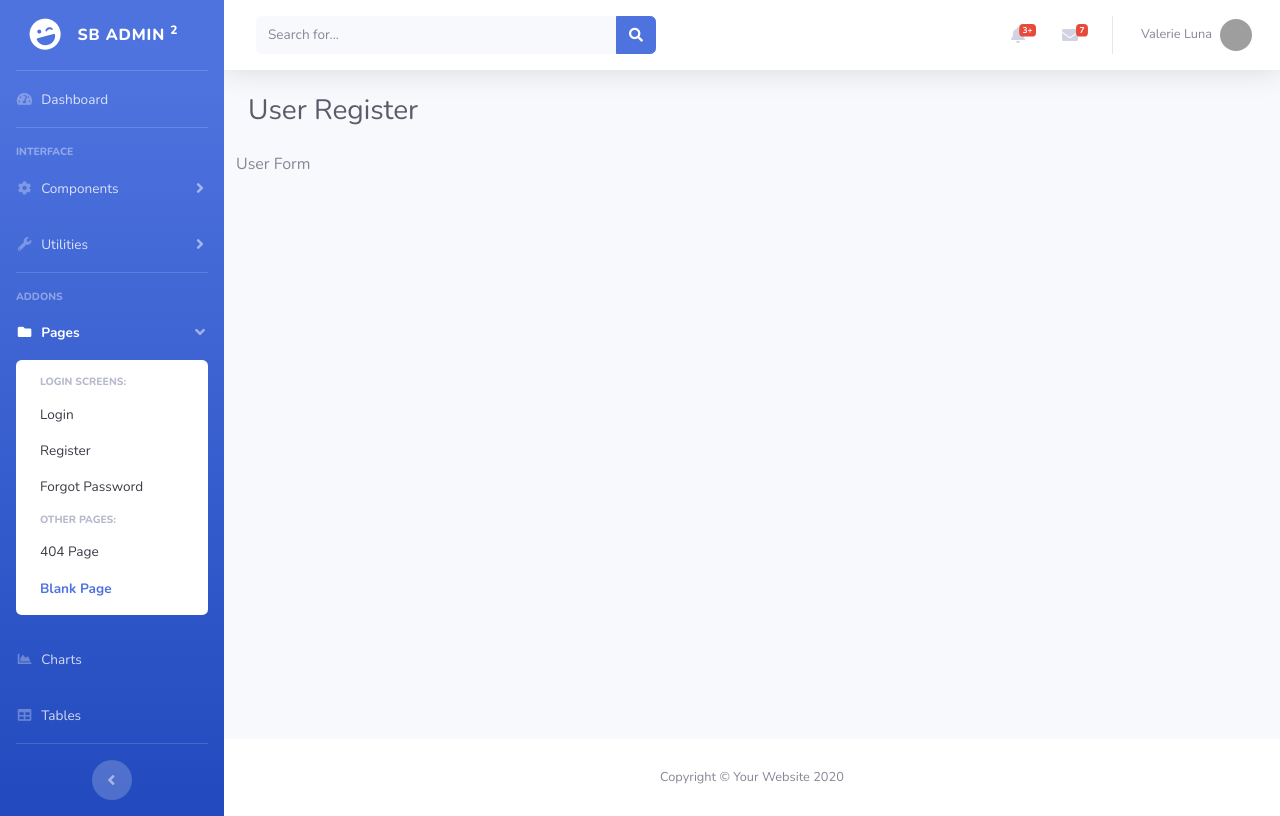
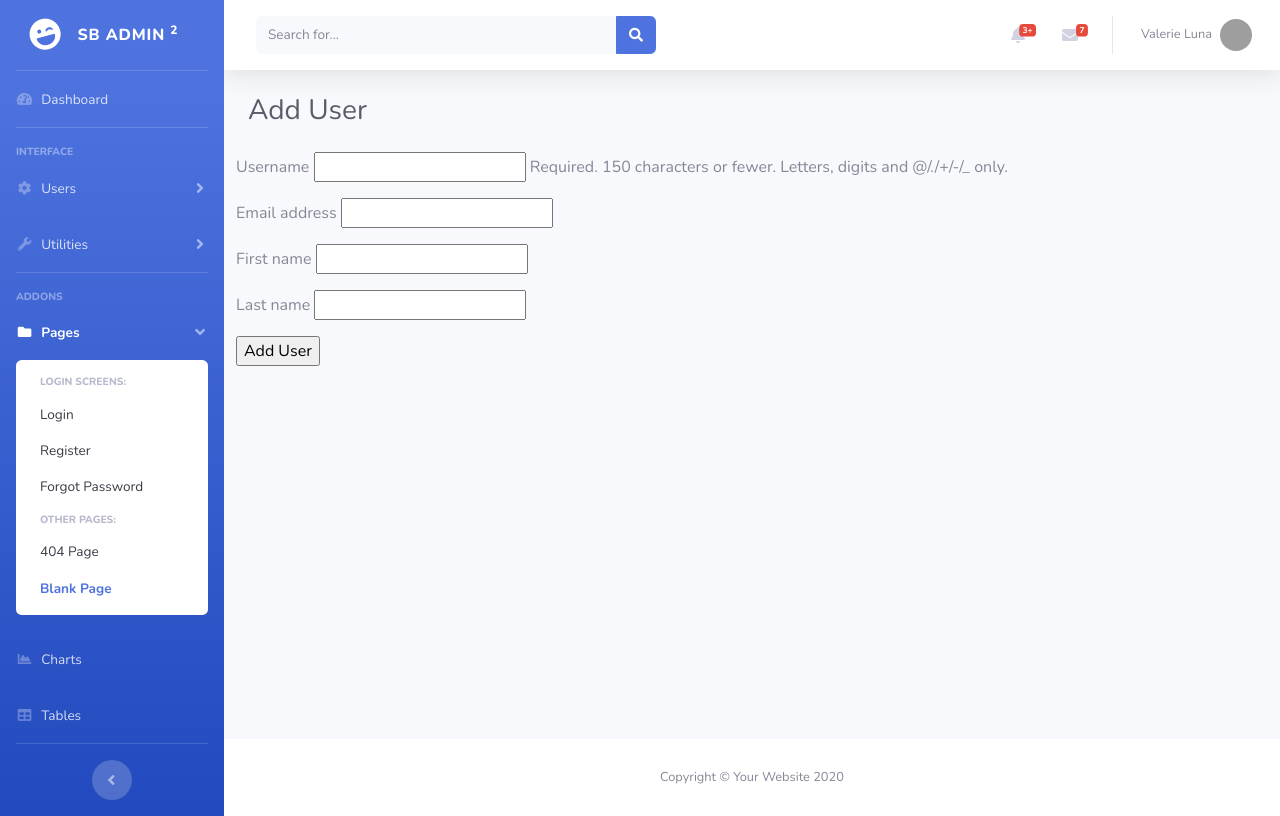
Before and after one commit to ashishgoyal2310/meter-reading, a Django app: page /users/new/ in a window 1280 px wide. Run offline with Django 3.2, Linux system fonts and the light colour scheme; some libraries are stand-ins or nearby versions; grey boxes are pictures that could not be loaded.

Commit message:
Update for user register

```diff
--- a/templates/blank.html
+++ b/templates/blank.html
@@ -9,7 +9,7 @@
   <meta name="description" content="">
   <meta name="author" content="">
 
-  <title>SB Admin 2 - Blank</title>
+  <title>Meter Reading</title>
 
   <!-- Custom fonts for this template-->
   <link href="/static/vendor/fontawesome-free/css/all.min.css" rel="stylesheet" type="text/css">
@@ -55,15 +55,15 @@
 
       <!-- Nav Item - Pages Collapse Menu -->
       <li class="nav-item">
-        <a class="nav-link collapsed" href="#" data-toggle="collapse" data-target="#collapseTwo" aria-expanded="true" aria-controls="collapseTwo">
+        <a class="nav-link collapsed" href="#" data-toggle="collapse" data-target="#collapseUsers" aria-expanded="true" aria-controls="collapseUsers">
           <i class="fas fa-fw fa-cog"></i>
-          <span>Components</span>
+          <span>Users</span>
         </a>
-        <div id="collapseTwo" class="collapse" aria-labelledby="headingTwo" data-parent="#accordionSidebar">
+        <div id="collapseUsers" class="collapse" aria-labelledby="headingTwo" data-parent="#accordionSidebar">
           <div class="bg-white py-2 collapse-inner rounded">
-            <h6 class="collapse-header">Custom Components:</h6>
-            <a class="collapse-item" href="buttons.html">Buttons</a>
-            <a class="collapse-item" href="cards.html">Cards</a>
+            <h6 class="collapse-header">Custom Users:</h6>
+            <a class="collapse-item" href="{% url 'users-list' %}">List</a>
+            <a class="collapse-item" href="{% url 'users-new' %}">Add</a>
           </div>
         </div>
       </li>
--- a/templates/users/user_create.html
+++ b/templates/users/user_create.html
@@ -1,9 +1,21 @@
 {% extends 'blank.html' %}
 
-{% block contentheading %}User Register{% endblock %}
+{% block contentheading %}Add User{% endblock %}
 
 {% block content %}
 <div class="row">
-    User Form
+    <form method='post'>
+        {% if message %}<p>{{ message }}</p>{% endif %}
+        {% csrf_token %}
+        {% for field in form %}
+            <p>
+            {{ field.label }}
+            {{ field }}
+            {{ field.help_text }}
+            {{ field.errors }}
+            </p>
+        {% endfor %}
+        <input type=submit value="Add User">
+    </form>
 </div>
 {% endblock %}
--- /dev/null
+++ b/users/forms.py
@@ -0,0 +1,16 @@
+from django import forms
+
+from django.contrib.auth import get_user_model
+User = get_user_model()
+
+
+class UserCreateForm(forms.ModelForm):
+    class Meta:
+        model = User
+        fields = ['username', 'email', 'first_name', 'last_name']
+
+    def clean_email(self):
+        value = self.cleaned_data.get('email')
+        if not value:
+            raise forms.ValidationError('Email is required.')
+        return value
--- a/users/urls.py
+++ b/users/urls.py
@@ -4,5 +4,6 @@ from users import views
 
 urlpatterns = [
     path('', views.users_index, name='users-index'),
+    path(r'list/', views.user_list_view, name='users-list'),
     path(r'new/', views.user_create_view, name='users-new'),
 ]
--- a/users/views.py
+++ b/users/views.py
@@ -1,13 +1,35 @@
 from django.shortcuts import render
 from django.http import HttpResponse
+
+from users.forms import UserCreateForm
 
 # Create your views here.
 def users_index(request):
     return HttpResponse("Test Users Index View.")
 
 
+def user_list_view(request):
+    template_name = "users/user_list.html"
+    ctx = {}
+
+    return render(request, template_name, ctx)
+
+
 def user_create_view(request):
     template_name = "users/user_create.html"
     ctx = {}
+    RANDOM_PWD = '123456'
 
+    if request.method == 'POST':
+        form = UserCreateForm(request.POST, request.FILES)
+        if form.is_valid():
+            user = form.save()
+            user.set_password(RANDOM_PWD)
+            user.save()
+            form = UserCreateForm()
+            ctx['message'] = "User '{}' created successfully.".format(user.username)
+    else:
+        form = UserCreateForm()
+
+    ctx['form'] = form
     return render(request, template_name, ctx)
```
Also changed, not shown: templates/users/user_list.html (added, +9 -0 lines).
